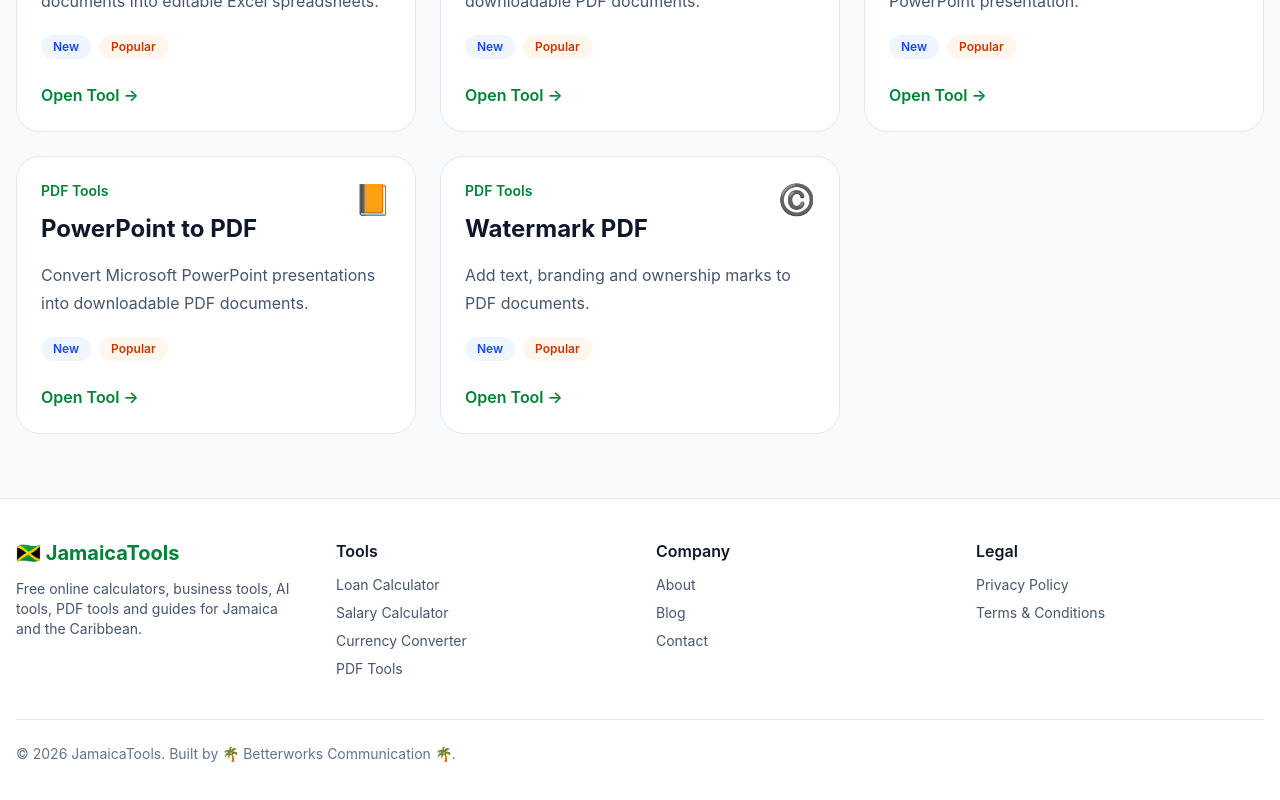
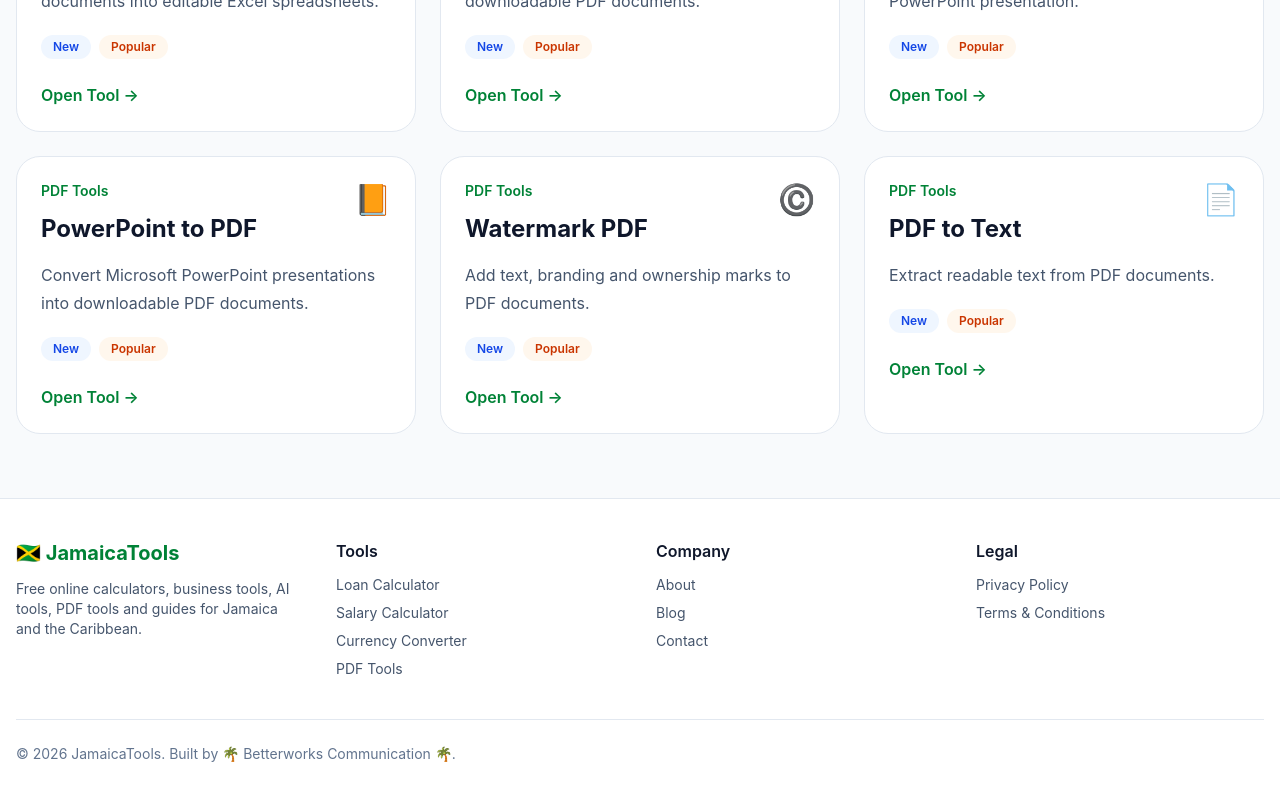
Before and after one commit to Movieslists02/jamaicatools, a React (Vite) app: page /tools in a window 1280 px wide. Shown: the part 3683-4483 px from the top of the page. Built offline with nearby package versions, Linux system fonts and the light colour scheme.

Commit message:
feat: add pdf to text tool page

```diff
--- /dev/null
+++ b/src/components/tools/pdf/PDFToText.jsx
@@ -0,0 +1,23 @@
+import PDFWorkspace from "./PDFWorkspace";
+
+const MAX_PDF_SIZE = 25 * 1024 * 1024;
+
+function PDFToText() {
+  return (
+    <PDFWorkspace
+      title="PDF to Text"
+      headerTitle="📄 PDF to Text"
+      headerSubtitle="Extract readable text from a PDF document."
+      actionLabel="Extract Text"
+      uploadTitle="Drag and drop your PDF here"
+      uploadDescription="Upload one PDF file up to 25 MB."
+      browseLabel="Browse PDF"
+      filesTitle="PDF to Convert"
+      allowMultiple={false}
+      minimumFiles={1}
+      maxFileSize={MAX_PDF_SIZE}
+    />
+  );
+}
+
+export default PDFToText;
--- a/src/data/tools.js
+++ b/src/data/tools.js
@@ -997,6 +997,35 @@ seoDescription:
       "pdf-page-numbers",
     ],
   },
+
+  {
+    id: 36,
+    slug: "pdf-to-text",
+    title: "PDF to Text",
+    category: "PDF Tools",
+    description:
+      "Extract readable text from PDF documents.",
+    icon: "📄",
+    featured: true,
+    popular: true,
+    new: true,
+    keywords: [
+      "pdf to text",
+      "extract text from pdf",
+      "pdf text extractor",
+      "convert pdf to txt",
+      "copy text from pdf",
+      "pdf document to text",
+    ],
+    seoTitle: "Convert PDF to Text Online | JamaicaTools",
+    seoDescription:
+      "Extract readable text from PDF documents online with JamaicaTools.",
+    relatedTools: [
+      "ocr-pdf",
+      "pdf-to-word",
+      "pdf-to-images",
+    ],
+  },
 ];
 
 export default tools;
--- a/src/pages/ToolDetails.jsx
+++ b/src/pages/ToolDetails.jsx
@@ -36,6 +36,7 @@ import ExcelToPDF from "../components/tools/pdf/ExcelToPDF";
 import PDFToPowerPoint from "../components/tools/pdf/PDFToPowerPoint";
 import PowerPointToPDF from "../components/tools/pdf/PowerPointToPDF";
 import WatermarkPDF from "../components/tools/pdf/WatermarkPDF";
+import PDFToText from "../components/tools/pdf/PDFToText";
 
 const toolComponents = {
   "loan-calculator": LoanCalculator,
@@ -73,6 +74,7 @@ const toolComponents = {
   "pdf-to-powerpoint": PDFToPowerPoint,
   "powerpoint-to-pdf": PowerPointToPDF,
   "watermark-pdf": WatermarkPDF,
+  "pdf-to-text": PDFToText,
 };
 
 function ToolDetails() {
```
